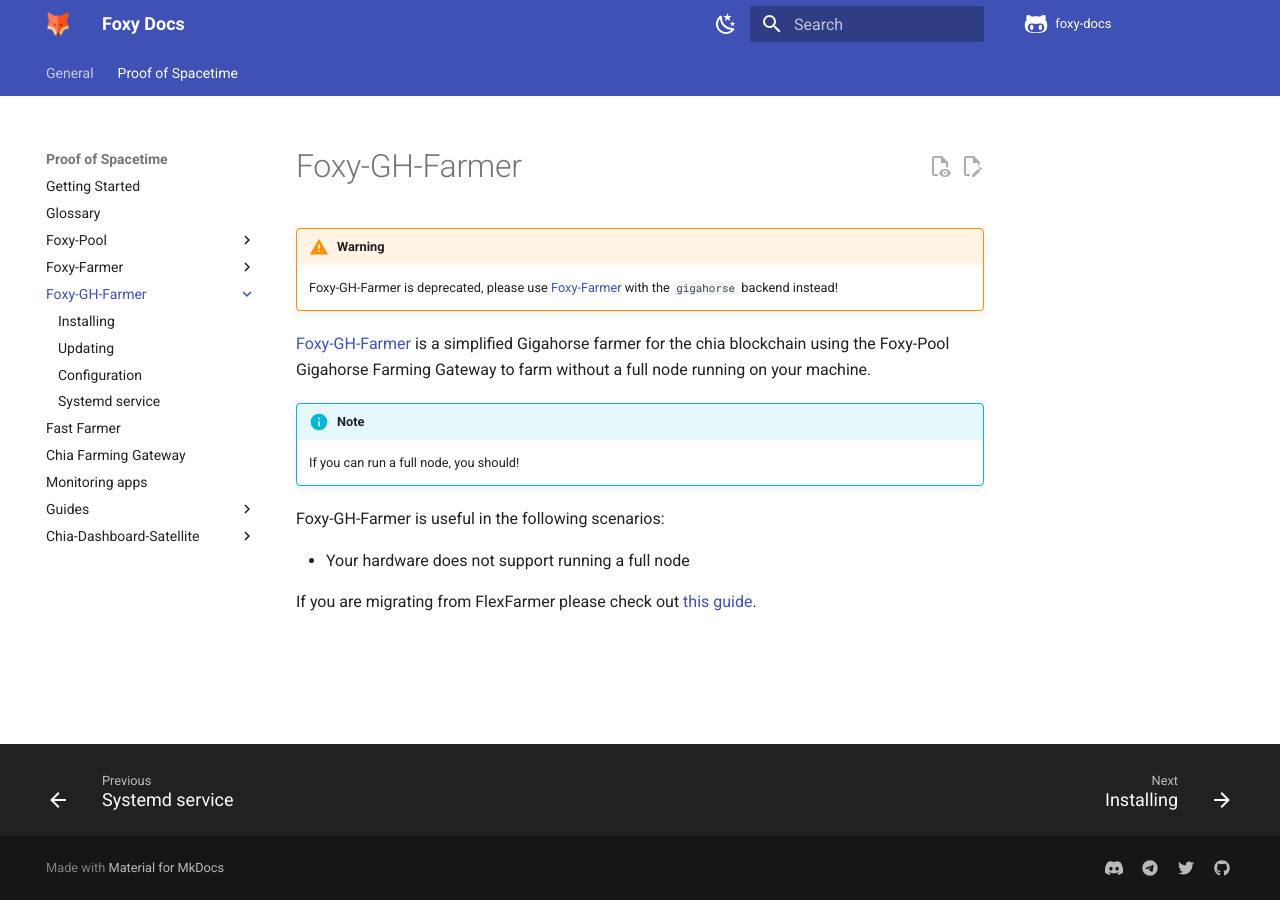
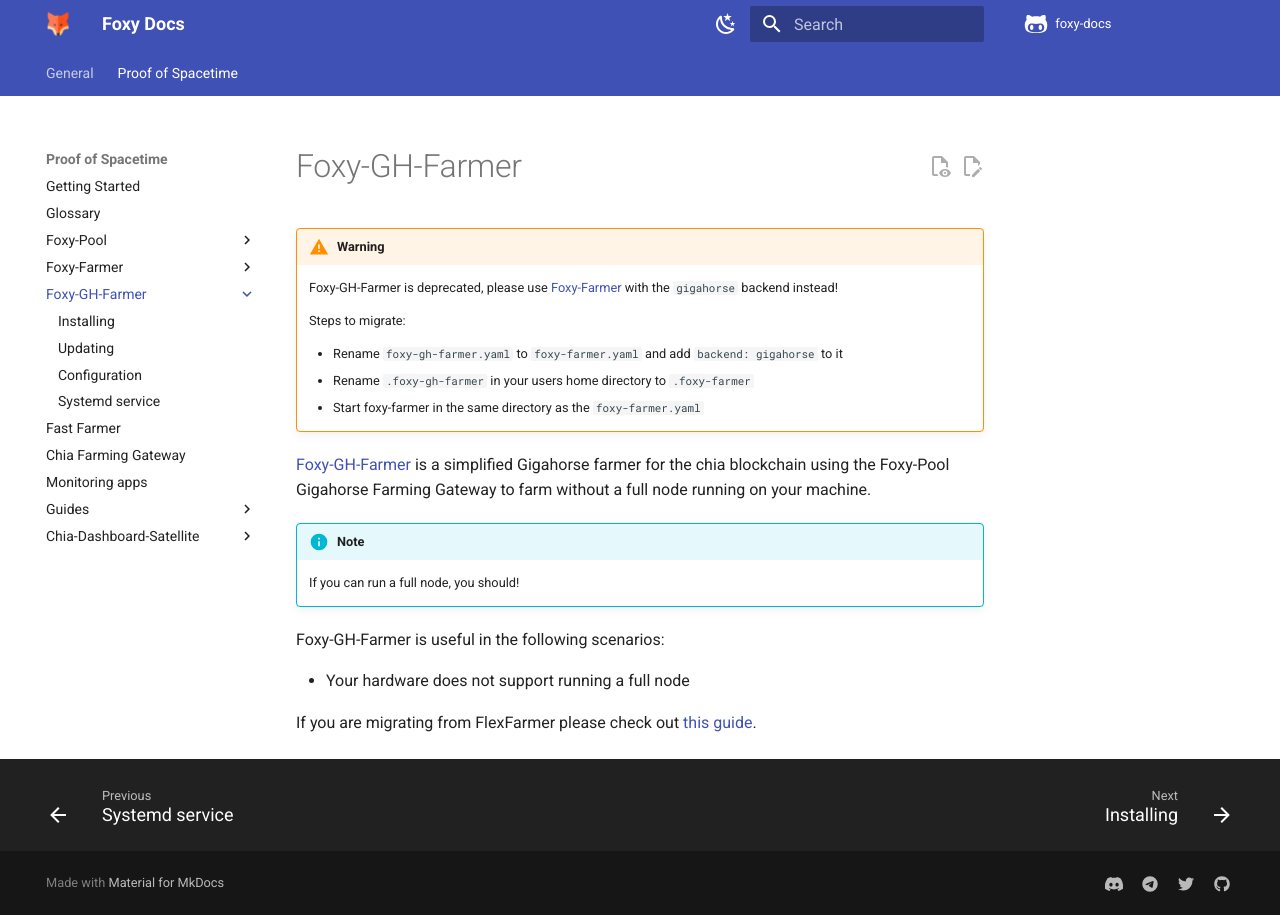
Before and after one commit to foxypool/docs, an MkDocs documentation site: the page built from docs/proof-of-spacetime/foxy-gh-farmer/index.md, in a window 1280 px wide. Built offline with MkDocs 1.6.1 and Material for MkDocs 9.7.7, drawn with Linux system fonts in a browser that asks for light colours; comment, search, counter and statistics services are not loaded.

Commit message:
Add info about migrating to foxy-farmer

```diff
--- a/docs/proof-of-spacetime/foxy-gh-farmer/index.md
+++ b/docs/proof-of-spacetime/foxy-gh-farmer/index.md
@@ -4,6 +4,12 @@
 
 !!! warning
     Foxy-GH-Farmer is deprecated, please use [Foxy-Farmer](../foxy-farmer) with the `gigahorse` backend instead!
+
+    Steps to migrate:
+
+    - Rename `foxy-gh-farmer.yaml` to `foxy-farmer.yaml` and add `backend: gigahorse` to it
+    - Rename `.foxy-gh-farmer` in your users home directory to `.foxy-farmer`
+    - Start foxy-farmer in the same directory as the `foxy-farmer.yaml`
 
 [Foxy-GH-Farmer](https://github.com/foxypool/foxy-gh-farmer){target=_blank} is a simplified Gigahorse farmer for the chia blockchain using the Foxy-Pool Gigahorse Farming Gateway to farm without a full node running on your machine.
 
```
